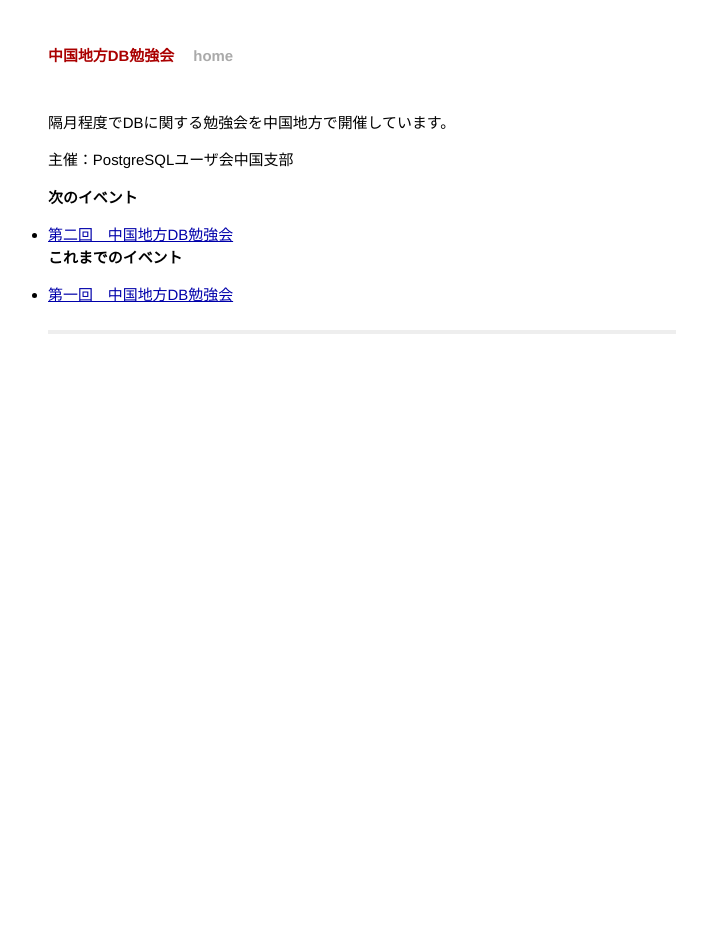
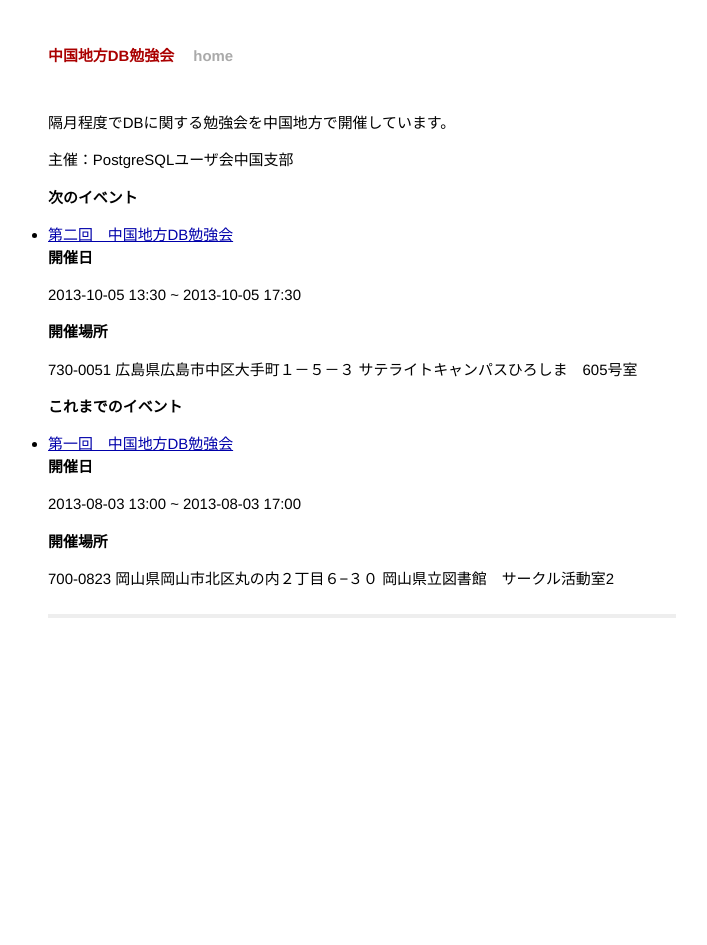
Before and after one commit to dbstudychugoku/dbstudychugoku.github.io, a Jekyll site: the page built from index.markdown, in a window 1280 px wide. Shown: the whole page, without its empty margins (278-985 px from the left). Built offline with Jekyll 4.4.1, drawn with Linux system fonts in a browser that asks for light colours; Markdown is read by kramdown in place of the engine named in the settings.

Commit message:
イベントに関する情報をもう少し追加

```diff
--- a/index.markdown
+++ b/index.markdown
@@ -11,6 +11,23 @@ layout: default
 
 * [第二回　中国地方DB勉強会](http://local.aguuu.com/events/21550)
 
+## 開催日
+
+2013-10-05 13:30 ~ 2013-10-05 17:30
+
+## 開催場所
+
+730-0051 広島県広島市中区大手町１－５－３ サテライトキャンパスひろしま　605号室
+
+
 # これまでのイベント
 
 * [第一回　中国地方DB勉強会](http://local.aguuu.com/events/20621)
+
+## 開催日
+
+2013-08-03 13:00 ~ 2013-08-03 17:00
+
+## 開催場所
+
+700-0823 岡山県岡山市北区丸の内２丁目６−３０ 岡山県立図書館　サークル活動室2
```
